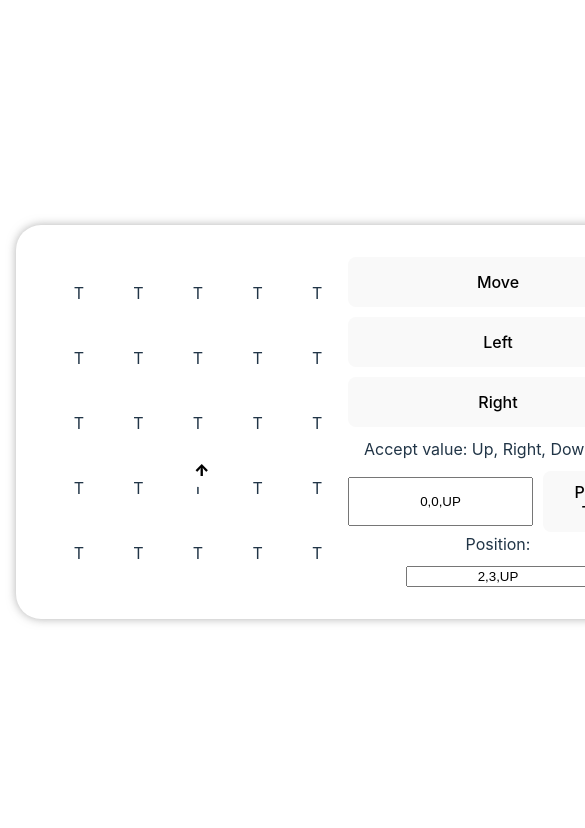
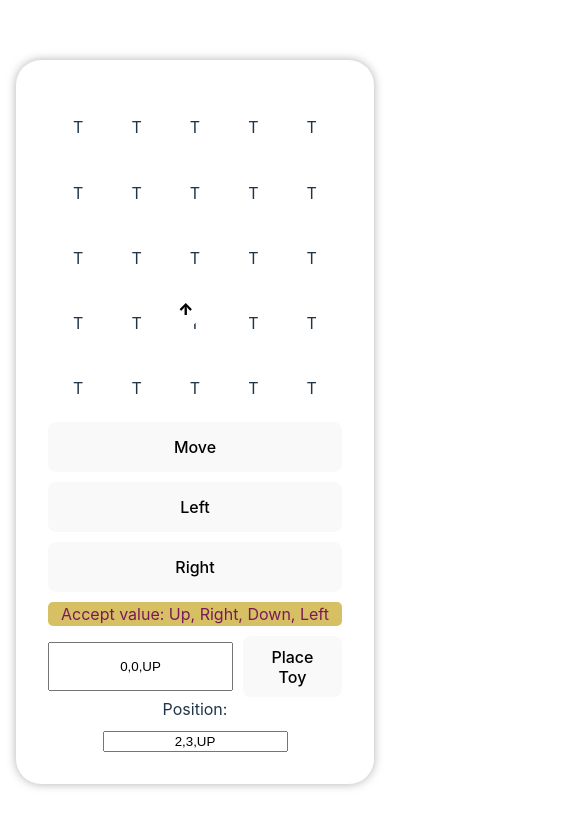
Before and after one commit to t0ury/toy-robot-react, a React (Vite) app: page / in a window 390 px wide. Shown: the top 828 px of the page, 585 px wide, since content can reach past the window. Built offline with nearby package versions, Linux system fonts and the light colour scheme.

Commit message:
feature/semantic-html: replace some html with semantic element

```diff
--- a/src/App.css
+++ b/src/App.css
@@ -70,3 +70,18 @@
   height: 70%;
   margin: 0;
 }
+mark {
+  border-radius: 5px;
+  background-color: #d7c064;
+  color: rgb(120, 26, 90);
+}
+@media screen and (max-width: 600px) {
+  .page-view {
+    display: grid;
+    grid-template-rows: repeat(2, minmax(300px, 1fr));
+    grid-template-columns: auto;
+  }
+  .toy-agent {
+    margin: 20px 0 !important;
+  }
+}
--- a/src/components/PageView/PageView.tsx
+++ b/src/components/PageView/PageView.tsx
@@ -68,7 +68,7 @@ const PageView: React.FC<pageViewProps> = ({ mapSize }) => {
     setDirection(tempHeading as Direction);
   };
   return (
-    <div className="page-view">
+    <main className="page-view">
       <Map map_size={mapSize}>
         <Toy
           direction={direction}
@@ -85,7 +85,7 @@ const PageView: React.FC<pageViewProps> = ({ mapSize }) => {
         setRobot={setRobot}
         setDirection={() => setDirection}
       />
-    </div>
+    </main>
   );
 };
 
--- a/src/components/PageView/components/ControlPanel/ControlPanel.tsx
+++ b/src/components/PageView/components/ControlPanel/ControlPanel.tsx
@@ -24,12 +24,14 @@ const ControlPanel: React.FC<Props> = ({
   setRobot,
 }) => {
   return (
-    <div className="control-panel">
+    <section className="control-panel">
       <div className="control-robot">
         <Button handleClick={moveRobot}>Move</Button>
         <Button handleClick={() => turnRobot("LEFT")}>Left</Button>
         <Button handleClick={() => turnRobot("RIGHT")}>Right</Button>
-        <label>Accept value: Up, Right, Down, Left</label>
+        <mark>
+          Accept value: Up, Right, Down, Left
+        </mark>
         <div className="set-robot">
           <input
             style={{ textAlign: "center" }}
@@ -47,7 +49,7 @@ const ControlPanel: React.FC<Props> = ({
           value={`${position},${direction}`}
           readOnly={true}></input>
       </div>
-    </div>
+    </section>
   );
 };
 
--- a/src/components/PageView/components/Map/Map.tsx
+++ b/src/components/PageView/components/Map/Map.tsx
@@ -12,7 +12,7 @@ const Map: React.FC<Props> = ({ children, map_size }) => {
   const [ROW, COLUMN] = [0, 1];
 
   return (
-    <div className="map-body">
+    <section className="map-body">
       <table>
         <tbody>
           {children}
@@ -30,7 +30,7 @@ const Map: React.FC<Props> = ({ children, map_size }) => {
           ))}
         </tbody>
       </table>
-    </div>
+    </section>
   );
 };
 
```
Also changed, not shown: src/App.tsx (line endings or trailing spaces).
